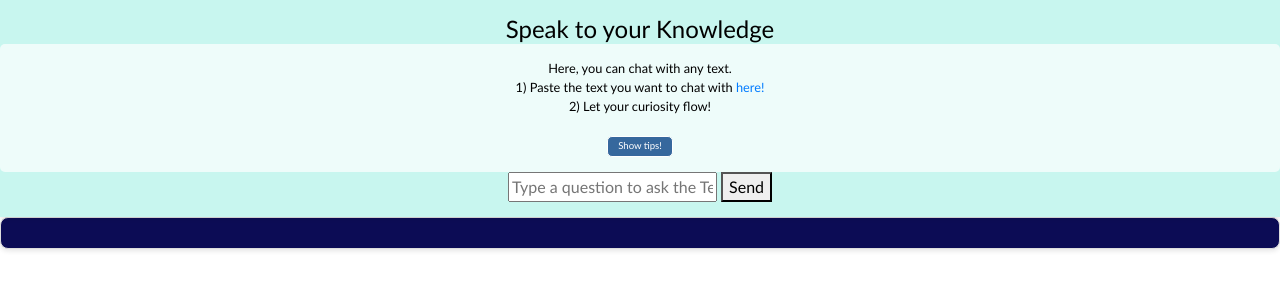
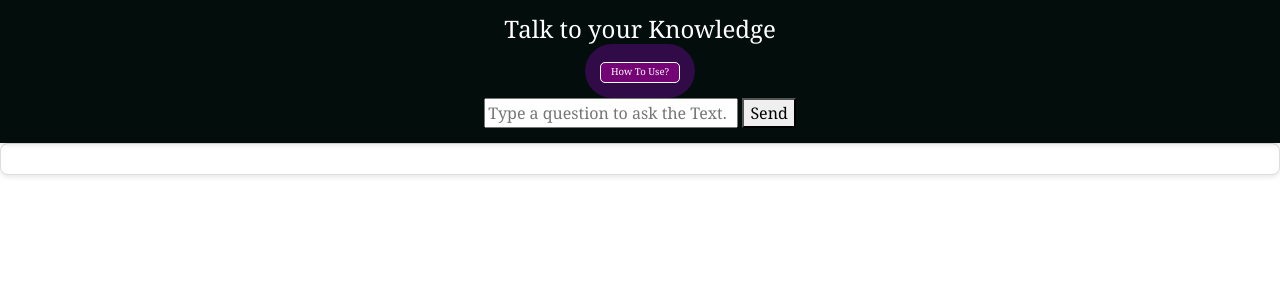
Before and after one commit to yogamaaya/articles, a Flask app: page / in a window 1280 px wide. Shown: the top 300 px of the page. Run offline with Flask 3, Linux system fonts and the light colour scheme; some libraries are stand-ins or nearby versions.

Commit message:
change host

```diff
--- a/app.py
+++ b/app.py
@@ -1,4 +1,4 @@
-from flask import Flask, request, jsonify, render_template, redirect, url_for
+from flask import Flask, render_template
 from message_handler import receive_message
 app = Flask(__name__)
 # Simple storage to keep messages in memory
--- a/message_handler.py
+++ b/message_handler.py
@@ -7,12 +7,12 @@ def receive_message():
     if request.content_type == 'application/json':
         data = request.get_json()
         message = data.get('message', '')
-        print("message received ", message)
         if message:
             messages.append(message)
             reply = test_on_submit(message)
             messages.append(reply)
             print("response: ", messages)
             return jsonify({'message': message, 'reply': reply, 'messages': messages})
-        return jsonify({'error': 'Empty message'}), 400
+        else:
+            return jsonify({'error': 'Empty message'}), 400
     return jsonify({'error': 'Invalid Content-Type'}), 400
--- a/static/styles.css
+++ b/static/styles.css
@@ -1,5 +1,5 @@
 body {
-    font-family: "Trebuchet MS", sans-serif;
+    font-family: "Georgia", sans-serif;
     margin: 0;
     padding: 0;
 }
@@ -8,8 +8,8 @@ body {
     position: sticky;
     top: 0;
     width: 100%;
-    background-color: #c8f6ef;
-    color: #000000;
+    background-color: #020d0c;
+    color: #ffffff;
     padding: 15px 0;
     text-align: center;
     z-index: 1000;
@@ -24,9 +24,13 @@ h1 {
 .description {
     margin: 0;
     font-size: 16px;
-    background-color: rgba(255, 255, 255, 0.7);  /* Semi-transparent white background */
-    padding: 15px;  /* Optional: adds some inner padding */
-    border-radius: 5px;  /* Optional: rounds the corners */
+    background-color: rgb(69, 10, 97, 0.7);
+    padding: 15px;
+    border-radius: 50px;
+    width: fit-content;
+    position: relative;
+    align-content: end;
+    display: inline-table;
 }
 
 .description p {
@@ -40,7 +44,7 @@ h1 {
 
 .btn-primary {
     color: #fff;
-    background-color: #36689d;
+    background-color: #740476;
     border-color: #ffffff;
     padding: 2px 10px;
     font-size: 0.6em;
@@ -48,9 +52,13 @@ h1 {
 }
 
 .tips {
-    font-size: 0.7em;
-    text-align: left;
+    font-size: 1em;
+    text-align:  -webkit-center;
     /* Adjust the font size as needed */
+}
+
+.descPara{
+    font-size: 0.8em;
 }
 
 
@@ -58,7 +66,7 @@ h1 {
     display: flex;
     flex-direction: column;
     list-style-type: none;
-    background-color: #0c0c55; /* Pale violet color */
+    background-color: #ffffff; /* Pale violet color */
     padding: 15px;
     overflow-y: auto;
     border-radius: 8px;
--- a/templates/chat.html
+++ b/templates/chat.html
@@ -5,7 +5,18 @@
     <link rel="stylesheet" href="https://cdn.jsdelivr.net/npm/bootstrap@4.3.1/dist/css/bootstrap.min.css" integrity="sha384-ggOyR0iXCbMQv3Xipma34MD+dH/1fQ784/j6cY/iJTQUOhcWr7x9JvoRxT2MZw1T" crossorigin="anonymous">
     <link rel="stylesheet" href="{{ url_for('static', filename='styles.css') }}">
     <title>Chat</title>
+    <script src="https://ajax.googleapis.com/ajax/libs/jquery/2.1.1/jquery.min.js"></script>
+
     <script>
+
+        function change() // no ';' here
+        {
+            var elem = document.getElementById("tips");
+            if (elem.value=="Show Tips!") {elem.value = "Close";
+                elem.innerHTML = "Close";}
+            else {elem.value = "Show Tips!"; elem.innerHTML = "How to Use?"; };
+        }
+
         async function submitMessage(event) {
             event.preventDefault();
             const messageInput = document.getElementById('messageInput');
@@ -39,10 +50,10 @@
             for (let i = 0; i < messages.length; i++) {
                 let msg = messages[i];
                 if (i % 2 == 0){
-                    msg = '<li style="color:#7dcd9d;"><b> You: </b>' + msg + '</li>';
+                    msg = '<li style="color:#103356;"><b> You: </b>' + msg + '</li>';
                 }
                 else{
-                    msg = '<li style="color:#bb71fa;"><b> Text: </b>' + msg + '</li>';
+                    msg = '<li style="color:#740476;"><b> Text: </b>' + msg + '</li>';
                 }
                 console.log(msg);
                 const messageElement = document.createElement('p');
@@ -54,23 +65,23 @@
 </head>
 <body>
 <div class="sticky-header">
-    <h1>Speak to your Knowledge</h1>
+    <h1>Talk to your Knowledge</h1>
     <div class="description">
-        <p>Here, you can chat with any text. <br>
-            1) Paste the text you want to chat with <a href="https://textdoc.co/fCAmzT1RyWtlN9qj">here!</a> <br>
-            2) Let your curiosity flow!
-        </p>
+
         <div class="collapseBtn">
-        <button class="btn btn-primary" type="button" data-toggle="collapse" data-target="#descriptionContent" aria-expanded="false" aria-controls="descriptionContent">
-        Show tips!
+        <button id="tips" class="btn btn-primary" type="button" value="Show Tips!" data-toggle="collapse" data-target="#descriptionContent" aria-expanded="false" aria-controls="descriptionContent" onclick="change()">How To Use?
         </button>
         </div>
         <div id="descriptionContent" class="collapse">
         <div class="tips">
+            <p>Please paste the text corpus to chat with <a href="https://textdoc.co/fCAmzT1RyWtlN9qj" target="_blank" rel="noopener noreferrer">here!</a> <br>
+                Default: Bhagawad Gita Short Summary <br>
+                <div class="descPara">
         <p> To obtain better answers, try prefacing questions with "In this context", "According to this text" etc.!
             <br> A starter question can be "What is summary of this text?"
             <br> Try to reference the text as much as possible. Example: "What does X in the text say about Y"?
         <br> PS: Please give this little baby some time to think as responses might be slowwww~</p>
+                </div>
         </div>
     </div>
     </div>
```
Also changed, not shown: chat.py (+30 -23 lines), requirements.txt (deleted, +0 -195 lines).
